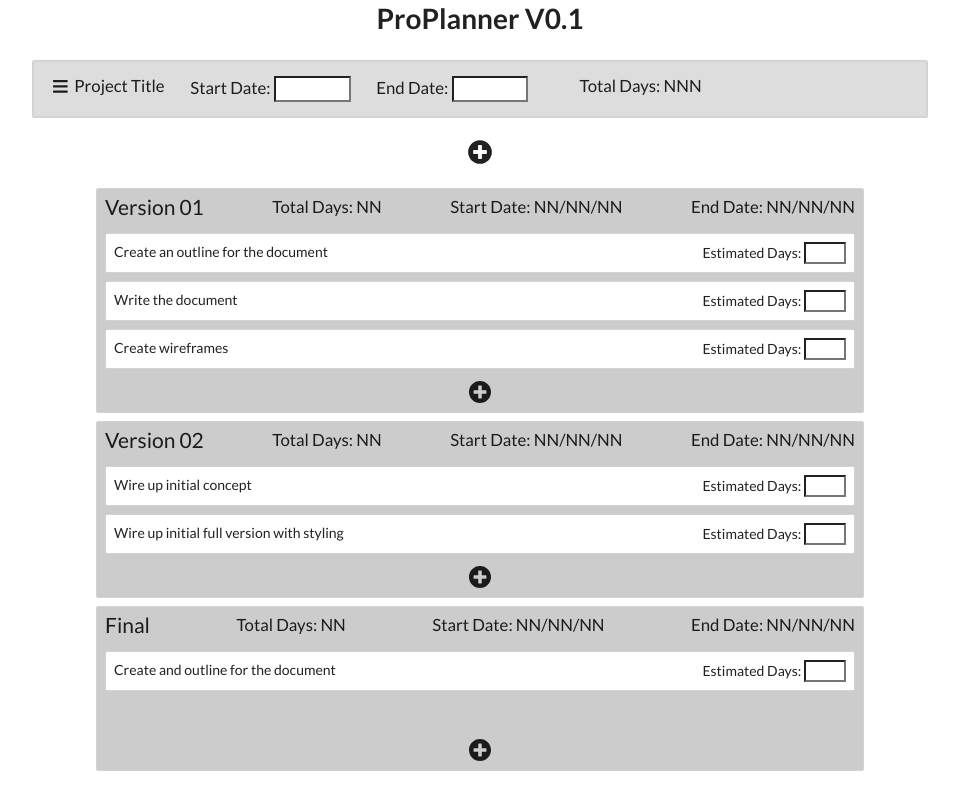
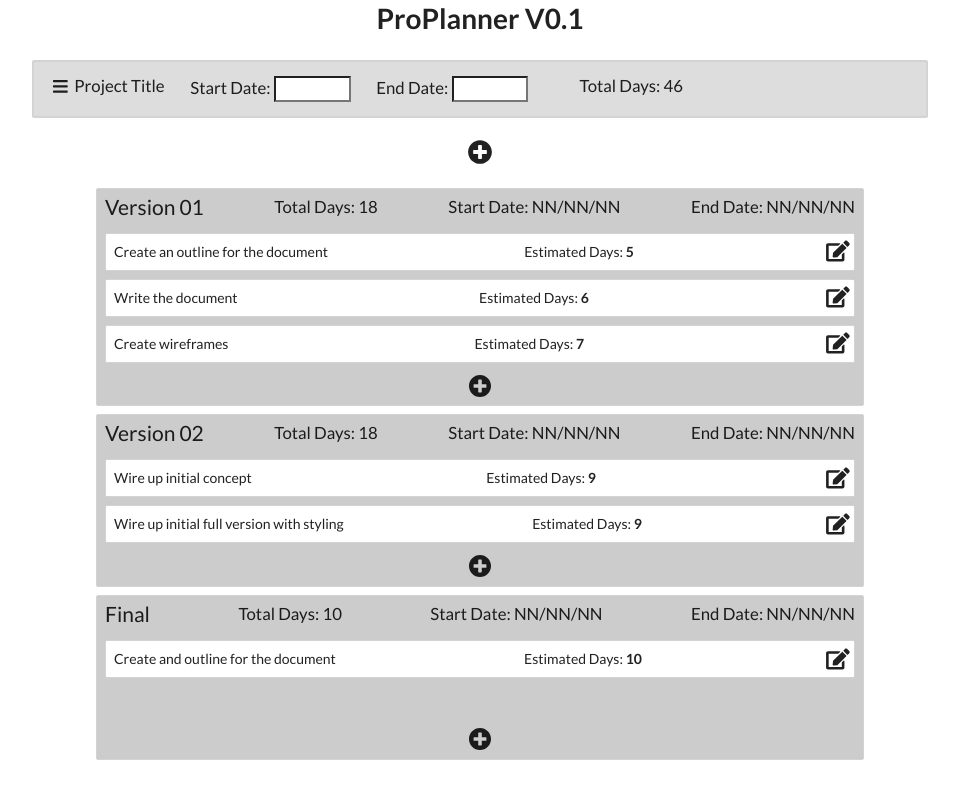
Before and after one commit to AndrewMayer/ProPlanner, a React (Create React App) app: page / in a window 1280 px wide. Shown: the whole page, without its empty margins (160-1119 px from the left). Built offline with nearby package versions, Linux system fonts and the light colour scheme.

Commit message:
Calculate total days in header.

```diff
--- a/src/Components/App.js
+++ b/src/Components/App.js
@@ -1,16 +1,19 @@
 import React from 'react';
-import ReactDOM from 'react-dom';
 // import '@atlaskit/css-reset';
 import styled from 'styled-components';
 import { DragDropContext, Droppable } from 'react-beautiful-dnd';
 import { FontAwesomeIcon } from '@fortawesome/react-fontawesome';
 import { library } from '@fortawesome/fontawesome-svg-core';
-import { faBars, faPlusCircle } from '@fortawesome/free-solid-svg-icons';
+import {
+  faBars,
+  faPlusCircle,
+  faEdit
+} from '@fortawesome/free-solid-svg-icons';
 import initialData from '../initial-data';
 import Milestone from './Milestone';
 import Header from './Header';
 
-library.add(faBars, faPlusCircle);
+library.add(faBars, faPlusCircle, faEdit);
 
 const Container = styled.div`
   margin: 2%;
@@ -76,7 +79,7 @@ class App extends React.Component {
       return;
     }
 
-    //Moving from one column to another
+    //Moving from one Milestone to another
     const homeTaskIds = Array.from(home.taskIds);
     homeTaskIds.splice(source.index, 1);
     const newHome = {
@@ -99,6 +102,7 @@ class App extends React.Component {
         [newForeign.id]: newForeign
       }
     };
+
     this.setState(newState);
     return;
   };
@@ -107,8 +111,7 @@ class App extends React.Component {
     return (
       <div>
         <Title>ProPlanner V0.1</Title>
-        <Header />
-        {/* TODO: Place this inside a styled box */}
+        <Header tasks={this.state.tasks} />
         <div style={{ textAlign: 'center' }}>
           <FontAwesomeIcon icon={'plus-circle'} transform="grow-12" />
         </div>
--- a/src/Components/Header.js
+++ b/src/Components/Header.js
@@ -30,7 +30,13 @@ const DateBox = styled.input`
   width: 6vw;
 `;
 
-const Header = () => {
+const Header = props => {
+  let sum = 0;
+  // TODO: Come back some day and calculate this from milestone values?
+  for (let key in props.tasks) {
+    sum += props.tasks[key].estDays;
+  }
+
   return (
     <MainHeader>
       <Title>
@@ -47,7 +53,7 @@ const Header = () => {
           End Date: <DateBox type="text" name="date" />
         </div>
         <div className="bigFiller" />
-        <div>Total Days: NNN</div>
+        <div>Total Days: {sum}</div>
       </Title>
     </MainHeader>
   );
--- a/src/Components/Milestone.jsx
+++ b/src/Components/Milestone.jsx
@@ -37,6 +37,12 @@ const AddTask = styled.div`
   justify-content: center;
 `;
 
+const arrSum = arr => {
+  return arr.reduce(function(a, b) {
+    return a + b;
+  }, 0);
+};
+
 const Milestone = props => {
   return (
     <Draggable draggableId={props.column.id} index={props.index}>
@@ -44,7 +50,9 @@ const Milestone = props => {
         <Container {...provided.draggableProps} ref={provided.innerRef}>
           <MileTitle>
             <div {...provided.dragHandleProps}>{props.column.title}</div>
-            <div className="subtext">Total Days: NN</div>
+            <div className="subtext">
+              Total Days: {arrSum(props.tasks.map(task => task.estDays))}
+            </div>
             <div className="subtext">Start Date: NN/NN/NN</div>
             <div className="subtext">End Date: NN/NN/NN</div>
           </MileTitle>
--- a/src/Components/task.jsx
+++ b/src/Components/task.jsx
@@ -1,6 +1,7 @@
 import React from 'react';
 import styled from 'styled-components';
 import { Draggable } from 'react-beautiful-dnd';
+import { FontAwesomeIcon } from '@fortawesome/react-fontawesome';
 
 const Container = styled.div`
   display: flex;
@@ -10,11 +11,6 @@ const Container = styled.div`
   padding: 8px;
   margin-bottom: 8px;
   background-color: ${props => (props.isDragging ? 'lightblue' : 'white')};
-`;
-
-const Daybox = styled.input`
-  width: 3em;
-  text-align: right;
 `;
 
 export default class Task extends React.Component {
@@ -30,7 +26,10 @@ export default class Task extends React.Component {
           >
             {this.props.task.description}
             <div>
-              Estimated Days: <Daybox type="text" name="days" />
+              Estimated Days: <b>{this.props.task.estDays}</b>
+            </div>
+            <div>
+              <FontAwesomeIcon icon={'edit'} transform="grow-8" />
             </div>
           </Container>
         )}
--- a/src/initial-data.js
+++ b/src/initial-data.js
@@ -3,32 +3,38 @@ const initialData = {
     'item-1': {
       id: 'item-1',
       name: 'Document Outline',
-      description: 'Create an outline for the document'
+      description: 'Create an outline for the document',
+      estDays: 5
     },
     'item-2': {
       id: 'item-2',
       name: 'Write Document',
-      description: 'Write the document'
+      description: 'Write the document',
+      estDays: 6
     },
     'item-3': {
       id: 'item-3',
       name: 'Create Wireframes',
-      description: 'Create wireframes'
+      description: 'Create wireframes',
+      estDays: 7
     },
     'item-4': {
       id: 'item-4',
       name: 'Code Initial Concept',
-      description: 'Wire up initial concept'
+      description: 'Wire up initial concept',
+      estDays: 9
     },
     'item-5': {
       id: 'item-5',
       name: 'Code beta',
-      description: 'Wire up initial full version with styling'
+      description: 'Wire up initial full version with styling',
+      estDays: 9
     },
     'item-6': {
       id: 'item-6',
       name: 'Code final',
-      description: `Create and outline for the document`
+      description: `Create and outline for the document`,
+      estDays: 10
     }
   },
 
```
